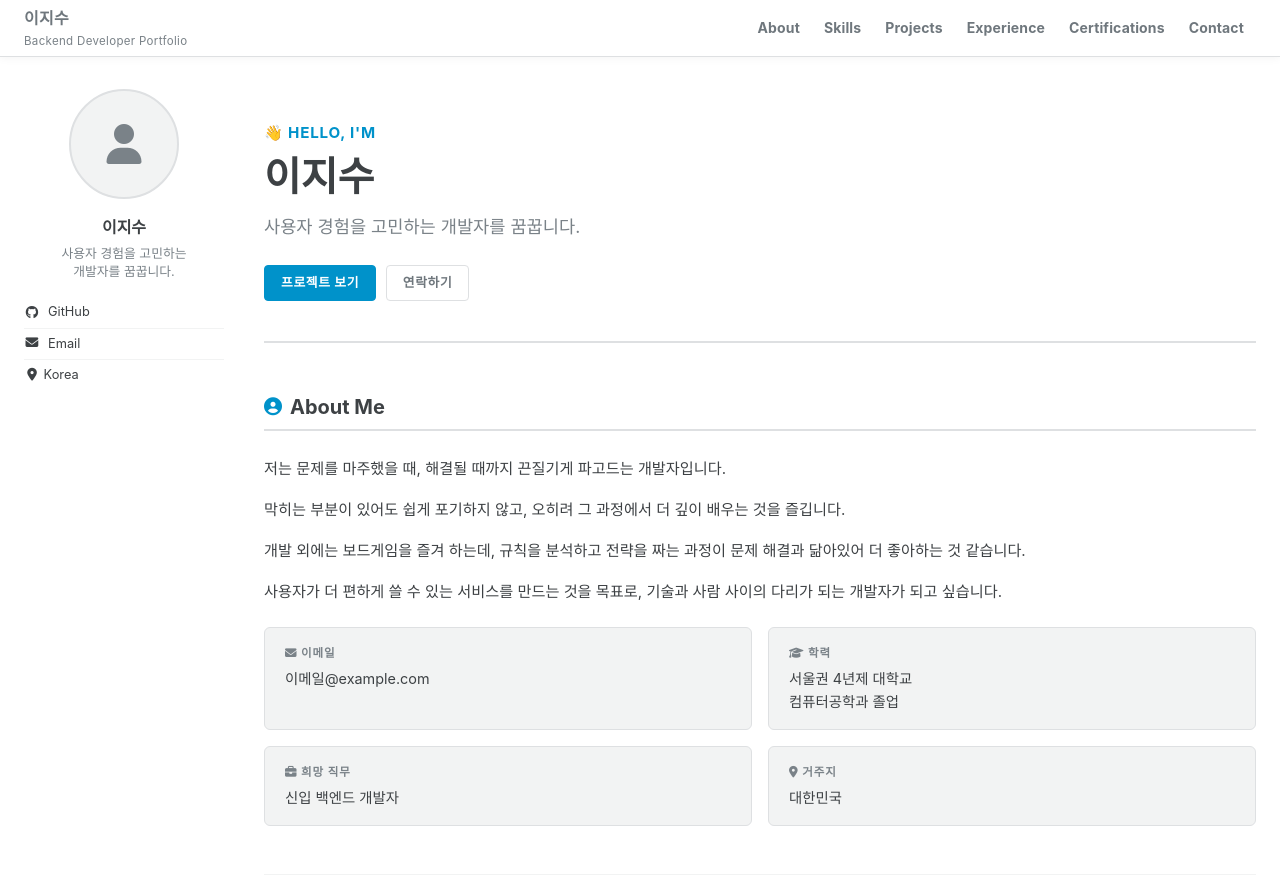
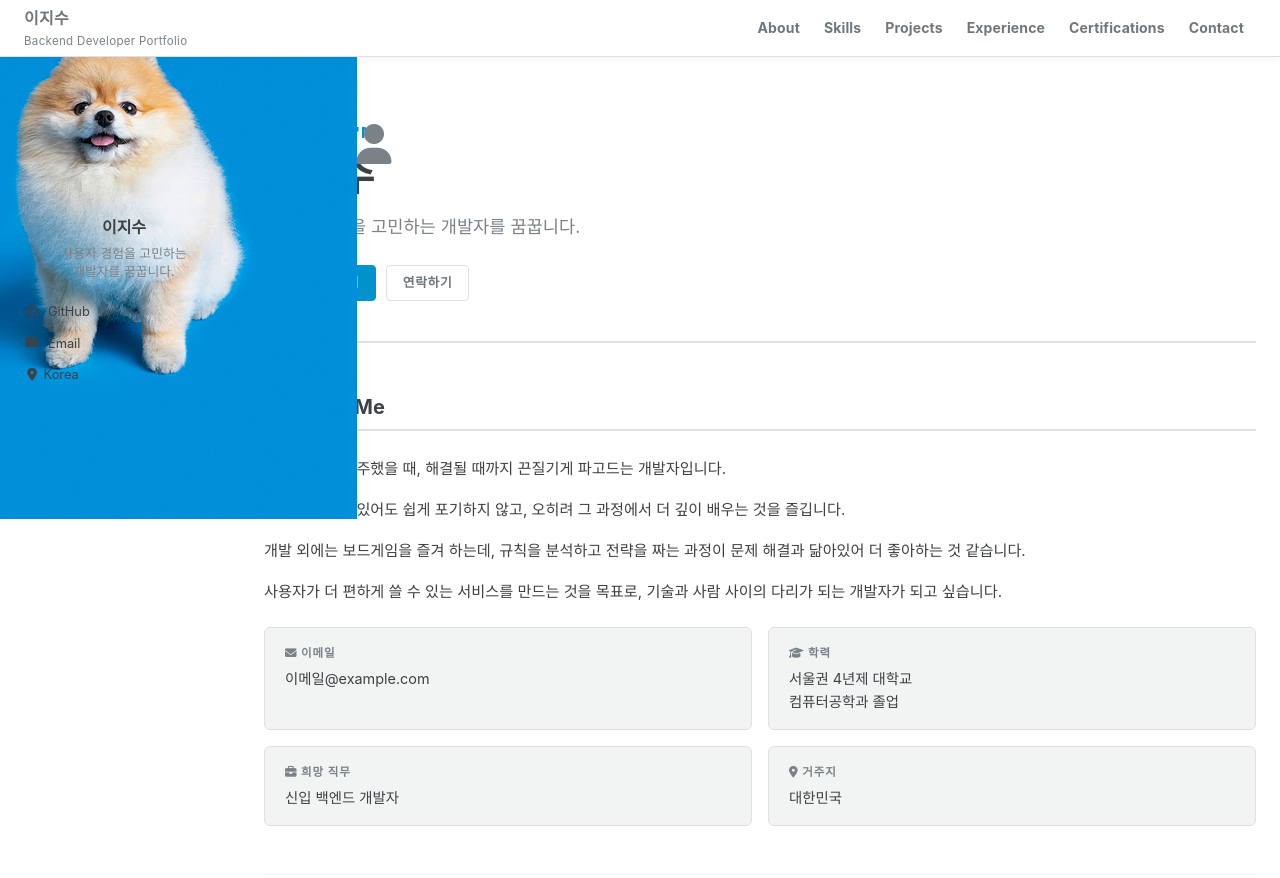
Before and after one commit to jisooo11/jisooo11, a plain HTML site: page index.html in a window 1280 px wide. Shown: the top 878 px of the page. Drawn offline with Linux system fonts and the light colour scheme.

Commit message:
Update index.html

```diff
--- a/index.html
+++ b/index.html
@@ -515,7 +515,7 @@
     <aside class="sidebar">
       <div class="author__avatar">
         <div class="author__avatar-placeholder">
-          <!-- 프로필 사진으로 교체 시: <img src="프로필.jpg" alt="이지수"> -->
+          <img src="강아지.jpg" alt="강아지">
           <i class="fas fa-user"></i>
         </div>
       </div>
```
